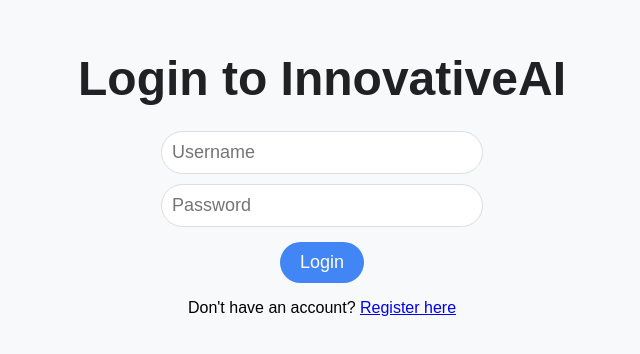
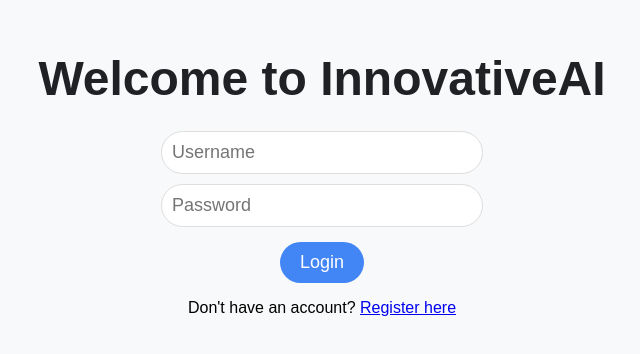
Before and after one commit to ZonnieLocklear/SoftwareProject, a website: page index.html in a window 1280 px wide. Shown: the part 224-578 px from the top of the page, without its empty margins (318-958 px from the left). Drawn offline with Linux system fonts and the light colour scheme.

Commit message:
Update index.html

```diff
--- a/index.html
+++ b/index.html
@@ -9,7 +9,7 @@
 <body>
     <div class="container">
         <header>
-            <h1>Login to InnovativeAI</h1>
+            <h1>Welcome to InnovativeAI</h1>
         </header>
         <main>
             <!-- Login form with action attribute pointing to the backend -->
```
